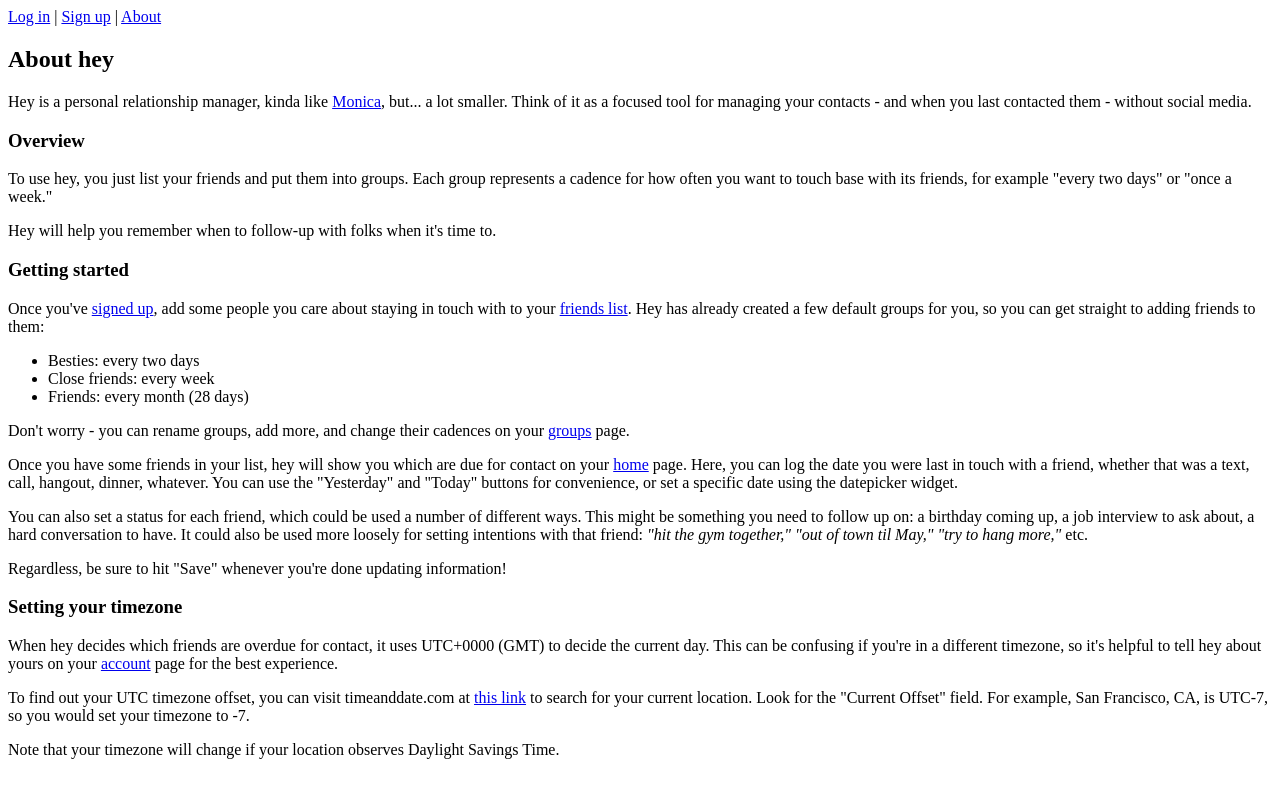
After one commit to eenblam/hey, a Django app: page /about/ in a window 1280 px wide. The commit adds this page. Run offline with Django 4.2, Linux system fonts and the light colour scheme.

Commit message:
Add about page and home page prose

```diff
--- a/config/templates/registration/login.html
+++ b/config/templates/registration/login.html
@@ -3,6 +3,8 @@
 {% block title %}Log In{% endblock %}
 
 {% block content %}
+{% include 'elevatorpitch.html' %}
+
 <h2>Log In</h2>
 <form method="post">
     {% csrf_token %}
--- /dev/null
+++ b/hey/templates/hey/about.html
@@ -0,0 +1,79 @@
+{% extends 'base.html' %}
+{% block title %}About hey{% endblock %}
+
+{% block content %}
+<h2>About hey</h2>
+<p>
+    Hey is a personal relationship manager, kinda like
+    <a href="https://github.com/monicahq/monica">Monica</a>,
+    but... a lot smaller.
+    Think of it as a focused tool for managing your contacts - and when you last contacted them - without social media.
+</p>
+
+<h3>Overview</h3>
+<p>
+    To use hey, you just list your friends and put them into groups.
+    Each group represents a cadence for how often you want to touch base with its friends,
+    for example "every two days" or "once a week."
+</p>
+<p>
+    Hey will help you remember when to follow-up with folks when it's time to.
+</p>
+<h3>Getting started</h3>
+<p>
+    Once you've <a href="{% url 'signup' %}">signed up</a>,
+    add some people you care about staying in touch with to your
+    <a href="{% url 'hey:friends' %}">friends list</a>.
+    Hey has already created a few default groups for you, so you can get straight to adding friends to them:
+</p>
+<ul>
+    <li>Besties: every two days</li>
+    <li>Close friends: every week</li>
+    <li>Friends: every month (28 days)</li>
+</ul>
+<p>
+    Don't worry - you can rename groups, add more, and change their cadences on your
+    <a href="{% url 'hey:groups' %}">groups</a> page.
+</p>
+<p>
+    Once you have some friends in your list,
+    hey will show you which are due for contact on your
+    <a href="{% url 'hey:checkins' %}">home</a> page.
+    Here, you can log the date you were last in touch with a friend,
+    whether that was a text, call, hangout, dinner, whatever.
+    You can use the "Yesterday" and "Today" buttons for convenience,
+    or set a specific date using the datepicker widget.
+</p>
+<p>
+    You can also set a status for each friend, which could be used a number of different ways.
+    This might be something you need to follow up on:
+    a birthday coming up, a job interview to ask about, a hard conversation to have.
+    It could also be used more loosely for setting intentions with that friend:
+    <em>"hit the gym together,"</em>
+    <em>"out of town til May,"</em>
+    <em>"try to hang more,"</em> etc.
+</p>
+<p>
+    Regardless, be sure to hit "Save" whenever you're done updating information!
+</p>
+<h3>Setting your timezone</h3>
+<p>
+    When hey decides which friends are overdue for contact,
+    it uses UTC+0000 (GMT) to decide the current day.
+    This can be confusing if you're in a different timezone,
+    so it's helpful to tell hey about yours on your
+    <a href="{% url 'hey:account-detail' %}">account</a> page
+    for the best experience.
+</p>
+<p>
+    To find out your UTC timezone offset, you can visit timeanddate.com at
+    <a href="https://www.timeanddate.com/time/zone/timezone/utc">this link</a>
+    to search for your current location.
+    Look for the "Current Offset" field.
+    For example, San Francisco, CA, is UTC-7, so you would set your timezone to -7.
+</p>
+<p>
+    Note that your timezone will change if your location observes Daylight Savings Time.
+</p>
+
+{% endblock %}
--- a/hey/templates/hey/checkins.html
+++ b/hey/templates/hey/checkins.html
@@ -32,7 +32,9 @@ tr.changed {
 {% endblock %}
 
 {% block content %}
+    <h2>hey</h2></2>
 {% if user.is_authenticated %}
+    {% include 'elevatorpitch.html' %}
     <h2>Check-ins</h2>
     <form method="post">
         {% csrf_token %}
@@ -65,7 +67,5 @@ tr.changed {
         {% endfor %}
         </table>
     </form>
-{% else %}
-    <p>hey</p>
 {% endif %}
 {% endblock %}
--- a/hey/urls.py
+++ b/hey/urls.py
@@ -23,6 +23,7 @@ app_name = 'hey'
 
 urlpatterns = [
     path('', views.CheckinsView.as_view(), name='checkins'),
+    path('about/', views.AboutView.as_view(), name='about'),
     path('account/', views.AccountView.as_view(), name='account-detail'),
     path('account/update', views.AccountUpdateView.as_view(), name='account-update'),
     path('account/delete', views.AccountDeleteView.as_view(), name='account-delete'),
--- a/hey/views/__init__.py
+++ b/hey/views/__init__.py
@@ -1,3 +1,4 @@
+from .about import *
 from .account import *
 from .checkins import *
 from .friend import *
--- /dev/null
+++ b/hey/views/about.py
@@ -0,0 +1,7 @@
+from django.contrib.auth.mixins import LoginRequiredMixin
+from django.shortcuts import render
+from django.views import generic
+
+class AboutView(generic.TemplateView):
+    def get(self, request, **kwargs):
+        return render(request, "hey/about.html")
--- a/templates/base.html
+++ b/templates/base.html
@@ -16,11 +16,13 @@
                 <a href="{% url 'hey:friends' %}">Friends</a> |
                 <a href="{% url 'hey:groups' %}">Groups</a> |
                 <a href="{% url 'hey:account-detail' %}">Account</a> |
+                <a href="{% url 'hey:about' %}">About</a> |
                 <a href="{% url 'logout' %}">Logout</a>)
                 </p>
             {% else %}
                 <a href="{% url 'login' %}">Log in</a> |
-                <a href="{% url 'signup' %}">Sign up</a>
+                <a href="{% url 'signup' %}">Sign up</a> |
+                <a href="{% url 'hey:about' %}">About</a>
             {% endif %}
             {% block content %}
             {% endblock %}
```
Also changed, not shown: templates/elevatorpitch.html (added, +10 -0 lines).
